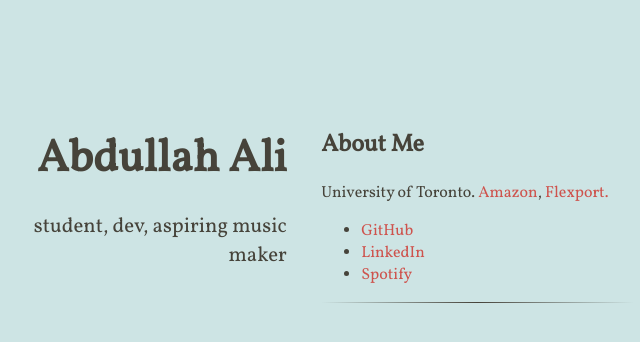
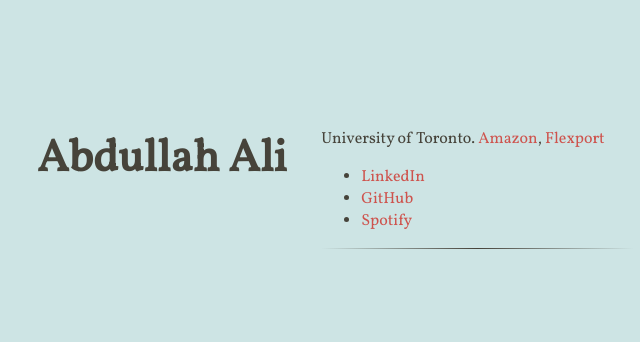
Before and after one commit to excentris/compass, a Jekyll site: the page built from index.html, in a window 1280 px wide. Shown: the top 342 px of the page, without its empty margins (346-986 px from the left). Built offline with Jekyll 4.4.1, drawn with Linux system fonts in a browser that asks for light colours; nearby versions of some CDN libraries.

Commit message:
cleaner site

```diff
--- a/_config.yml
+++ b/_config.yml
@@ -9,7 +9,7 @@ compass:
   # author will appear under the avatar (optional)
   author: "Abdullah Ali"
   # tagline will appear under the title (optional)
-  tagline: "student, dev, aspiring music maker"
+  tagline: ""
   # if include_content is true, the contents of the content.html include will be
   # added right above the generated item list, if present
   include_content: true
--- a/_includes/content.html
+++ b/_includes/content.html
@@ -1,8 +1,7 @@
-        <h2>About Me</h2>
-<p>University of Toronto. <a href="https://amazon.com/">Amazon</a>, <a href="https://flexport.com/">Flexport.</a></p>
+<p>University of Toronto. <a href="https://amazon.com/">Amazon</a>, <a href="https://flexport.com/">Flexport</a></p>
 <ul>
+  <li><a href="https://linkedin.com/in/abdullah-ali-906355100">LinkedIn</a></li>
   <li><a href="https://github.com/aliabd11">GitHub</a></li>
-  <li><a href="https://linkedin.com/in/abdullah-ali-906355100">LinkedIn</a></li>
   <li><a href="https://open.spotify.com/user/doritoforlife/playlist/3OXwC5lqpKqJZlX1W67Qpx?si=tJW4fqUZREusyRcnWCfPVA">Spotify</a></li>
 </ul>
 
```
Also changed, not shown: 2 other files.
